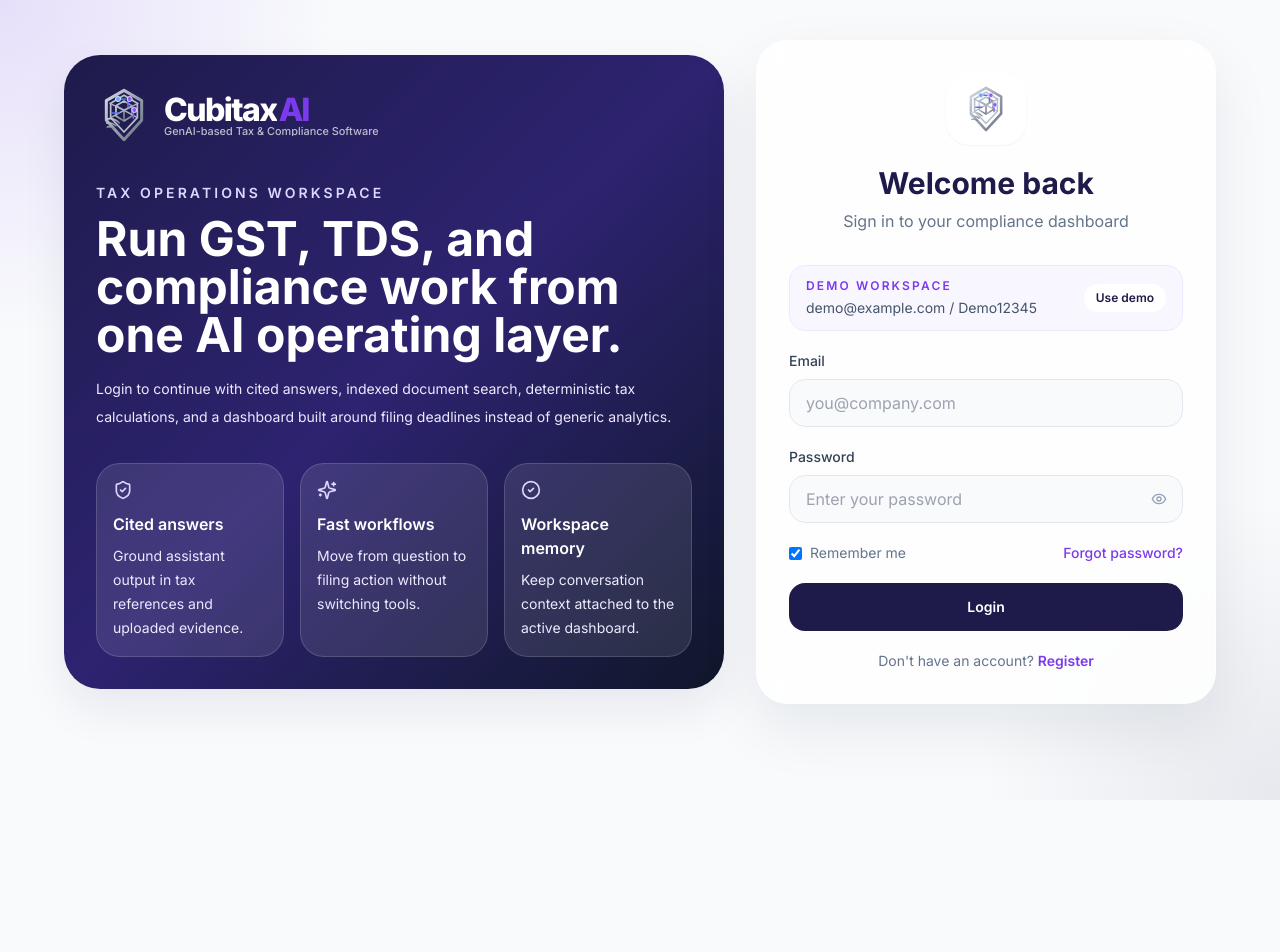
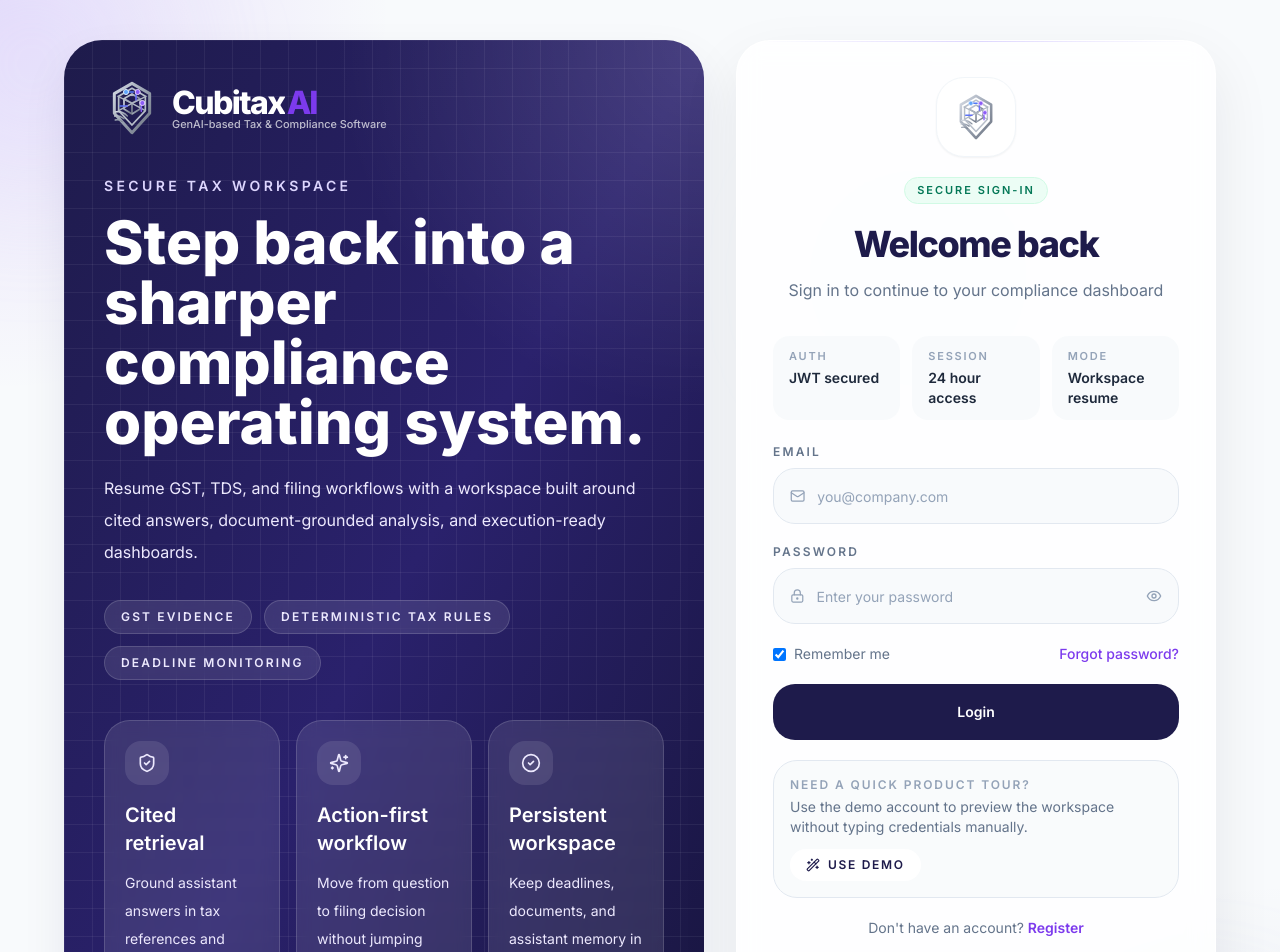
Before and after one commit to Mananagarwal27/cubitaxai, a React (Create React App) app in the folder frontend/: page /login in a window 1280 px wide. Shown: the top 952 px of the page. Before the commit the page ends 800 px from the top, so only its background shows below. Built offline with nearby package versions, Linux system fonts and the light colour scheme; no server answers.

Commit message:
feat: Revamp LoginForm and LoginPage with enhanced UI elements and improved layout

```diff
--- a/frontend/src/components/auth/LoginForm.jsx
+++ b/frontend/src/components/auth/LoginForm.jsx
@@ -1,4 +1,4 @@
-import { Eye, EyeOff } from "lucide-react";
+import { Eye, EyeOff, LockKeyhole, Mail, Wand2 } from "lucide-react";
 import { useState } from "react";
 import { Link } from "react-router-dom";
 
@@ -41,58 +41,46 @@
 
   return (
     <form onSubmit={handleSubmit} className="space-y-5">
-      <div className="rounded-2xl border border-violet-100 bg-violet-50/70 px-4 py-3">
-        <div className="flex flex-wrap items-center justify-between gap-3">
       <div>
-            <p className="text-xs font-semibold uppercase tracking-[0.18em] text-brand-accent">Demo workspace</p>
-            <p className="mt-1 text-sm text-slate-600">
-              {DEMO_CREDENTIALS.email} / {DEMO_CREDENTIALS.password}
-            </p>
-          </div>
-          <button
-            type="button"
-            onClick={applyDemoCredentials}
-            className="rounded-full bg-white px-3 py-1.5 text-xs font-semibold text-brand-primary transition hover:text-brand-accent"
-          >
-            Use demo
-          </button>
-        </div>
-      </div>
-
-      <div>
-        <label className="mb-2 block text-sm font-medium text-slate-700">Email</label>
+        <label className="mb-2 block text-xs font-semibold uppercase tracking-[0.18em] text-slate-500">Email</label>
+        <div className="group flex h-14 items-center rounded-[22px] border border-slate-200 bg-slate-50/90 px-4 transition focus-within:border-violet-300 focus-within:bg-white focus-within:shadow-[0_0_0_4px_rgba(124,58,237,0.08)]">
+          <Mail className="h-4 w-4 text-slate-400 transition group-focus-within:text-brand-accent" />
           <input
             type="email"
             autoComplete="email"
             required
             value={values.email}
             onChange={(event) => setValues((current) => ({ ...current, email: event.target.value }))}
-          className="h-12 w-full rounded-2xl border border-slate-200 bg-slate-50 px-4 outline-none transition focus:border-violet-300 focus:bg-white"
+            className="h-full w-full bg-transparent px-3 text-sm text-slate-800 outline-none placeholder:text-slate-400"
             placeholder="you@company.com"
           />
         </div>
+      </div>
+
       <div>
-        <label className="mb-2 block text-sm font-medium text-slate-700">Password</label>
-        <div className="relative">
+        <label className="mb-2 block text-xs font-semibold uppercase tracking-[0.18em] text-slate-500">Password</label>
+        <div className="group flex h-14 items-center rounded-[22px] border border-slate-200 bg-slate-50/90 px-4 transition focus-within:border-violet-300 focus-within:bg-white focus-within:shadow-[0_0_0_4px_rgba(124,58,237,0.08)]">
+          <LockKeyhole className="h-4 w-4 text-slate-400 transition group-focus-within:text-brand-accent" />
           <input
             type={showPassword ? "text" : "password"}
             autoComplete="current-password"
             required
             value={values.password}
             onChange={(event) => setValues((current) => ({ ...current, password: event.target.value }))}
-            className="h-12 w-full rounded-2xl border border-slate-200 bg-slate-50 px-4 pr-12 outline-none transition focus:border-violet-300 focus:bg-white"
+            className="h-full w-full bg-transparent px-3 text-sm text-slate-800 outline-none placeholder:text-slate-400"
             placeholder="Enter your password"
           />
           <button
             type="button"
             onClick={() => setShowPassword((current) => !current)}
-            className="absolute right-4 top-1/2 -translate-y-1/2 text-slate-400"
+            className="text-slate-400 transition hover:text-brand-accent"
           >
             {showPassword ? <EyeOff className="h-4 w-4" /> : <Eye className="h-4 w-4" />}
           </button>
         </div>
       </div>
-      <div className="flex items-center justify-between text-sm">
+
+      <div className="flex items-center justify-between gap-3 text-sm">
         <label className="flex items-center gap-2 text-slate-500">
           <input
             type="checkbox"
@@ -102,20 +90,39 @@
           />
           Remember me
         </label>
-        <button type="button" className="font-medium text-brand-accent">
+        <button type="button" className="font-medium text-brand-accent transition hover:text-violet-700">
           Forgot password?
         </button>
       </div>
+
       <button
         type="submit"
         disabled={isLoading}
-        className="flex h-12 w-full items-center justify-center rounded-2xl bg-brand-primary text-sm font-semibold text-white transition hover:bg-slate-900 disabled:cursor-not-allowed disabled:opacity-60"
+        className="flex h-14 w-full items-center justify-center rounded-[22px] bg-brand-primary text-sm font-semibold text-white transition hover:bg-slate-900 disabled:cursor-not-allowed disabled:opacity-60"
       >
         {isLoading ? <span className="h-5 w-5 animate-spin rounded-full border-2 border-white border-t-transparent" /> : "Login"}
       </button>
+
+      <div className="rounded-[24px] border border-slate-200 bg-slate-50/80 px-4 py-4">
+        <div className="flex flex-wrap items-center justify-between gap-3">
+          <div>
+            <p className="text-xs font-semibold uppercase tracking-[0.16em] text-slate-400">Need a quick product tour?</p>
+            <p className="mt-1 text-sm text-slate-500">Use the demo account to preview the workspace without typing credentials manually.</p>
+          </div>
+          <button
+            type="button"
+            onClick={applyDemoCredentials}
+            className="inline-flex items-center gap-2 rounded-full bg-white px-4 py-2 text-xs font-semibold uppercase tracking-[0.14em] text-brand-primary transition hover:text-brand-accent"
+          >
+            <Wand2 className="h-3.5 w-3.5" />
+            Use Demo
+          </button>
+        </div>
+      </div>
+
       <p className="text-center text-sm text-slate-500">
         Don&apos;t have an account?{" "}
-        <Link to="/register" className="font-semibold text-brand-accent">
+        <Link to="/register" className="font-semibold text-brand-accent transition hover:text-violet-700">
           Register
         </Link>
       </p>
--- a/frontend/src/pages/LoginPage.jsx
+++ b/frontend/src/pages/LoginPage.jsx
@@ -1,8 +1,26 @@
 import { motion } from "framer-motion";
-import { CheckCircle2, ShieldCheck, Sparkles } from "lucide-react";
+import { ArrowUpRight, CheckCircle2, ShieldCheck, Sparkles } from "lucide-react";
 
 import LoginForm from "../components/auth/LoginForm";
 import BrandLogo from "../components/common/BrandLogo";
+
+const workflowCards = [
+  {
+    icon: ShieldCheck,
+    title: "Cited retrieval",
+    text: "Ground assistant answers in tax references and uploaded evidence."
+  },
+  {
+    icon: Sparkles,
+    title: "Action-first workflow",
+    text: "Move from question to filing decision without jumping between tools."
+  },
+  {
+    icon: CheckCircle2,
+    title: "Persistent workspace",
+    text: "Keep deadlines, documents, and assistant memory in one place."
+  }
+];
 
 /**
  * Render the login page.
@@ -10,55 +28,114 @@
  */
 export default function LoginPage() {
   return (
-    <div className="page-shell min-h-screen px-4 py-10">
-      <div className="mx-auto grid max-w-6xl gap-8 lg:grid-cols-[1fr_460px] lg:items-center">
-        <motion.div
+    <div className="page-shell relative min-h-screen overflow-hidden px-4 py-8 md:px-6 lg:py-10">
+      <div className="pointer-events-none absolute inset-0 overflow-hidden">
+        <div className="absolute left-[-6rem] top-[-4rem] h-64 w-64 rounded-full bg-violet-200/30 blur-3xl" />
+        <div className="absolute bottom-[-5rem] right-[-3rem] h-72 w-72 rounded-full bg-indigo-200/30 blur-3xl" />
+        <div className="absolute right-[22%] top-[16%] h-40 w-40 rounded-full bg-sky-100/40 blur-3xl" />
+      </div>
+
+      <div className="relative mx-auto grid max-w-6xl gap-8 lg:grid-cols-[1.1fr_480px] lg:items-stretch">
+        <motion.section
           initial={{ opacity: 0, y: 18 }}
           animate={{ opacity: 1, y: 0 }}
-          className="rounded-[36px] bg-gradient-to-br from-brand-primary via-[#2d2370] to-slate-900 p-8 text-white shadow-panel"
+          className="relative overflow-hidden rounded-[38px] bg-gradient-to-br from-brand-primary via-[#2a216c] to-[#17153b] p-8 text-white shadow-panel md:p-10"
         >
+          <div className="absolute inset-0 bg-[radial-gradient(circle_at_top_right,rgba(255,255,255,0.14),transparent_28%),linear-gradient(rgba(255,255,255,0.06)_1px,transparent_1px),linear-gradient(90deg,rgba(255,255,255,0.06)_1px,transparent_1px)] bg-[length:100%_100%,28px_28px,28px_28px]" />
+          <div className="relative">
             <BrandLogo light />
+
             <div className="mt-10 max-w-2xl">
-            <p className="text-sm font-semibold uppercase tracking-[0.22em] text-violet-200">Tax operations workspace</p>
-            <h1 className="mt-3 text-4xl font-bold leading-tight md:text-5xl">
-              Run GST, TDS, and compliance work from one AI operating layer.
+              <p className="text-sm font-semibold uppercase tracking-[0.24em] text-violet-200">Secure tax workspace</p>
+              <h1 className="mt-4 text-4xl font-black leading-[1.02] md:text-6xl">
+                Step back into a sharper compliance operating system.
               </h1>
-            <p className="mt-4 text-sm leading-7 text-violet-100">
-              Login to continue with cited answers, indexed document search, deterministic tax calculations, and a
-              dashboard built around filing deadlines instead of generic analytics.
+              <p className="mt-5 max-w-xl text-base leading-8 text-violet-100">
+                Resume GST, TDS, and filing workflows with a workspace built around cited answers, document-grounded
+                analysis, and execution-ready dashboards.
               </p>
             </div>
 
-          <div className="mt-8 grid gap-4 md:grid-cols-3">
-            {[
-              { icon: ShieldCheck, title: "Cited answers", text: "Ground assistant output in tax references and uploaded evidence." },
-              { icon: Sparkles, title: "Fast workflows", text: "Move from question to filing action without switching tools." },
-              { icon: CheckCircle2, title: "Workspace memory", text: "Keep conversation context attached to the active dashboard." }
-            ].map((item) => {
+            <div className="mt-8 flex flex-wrap gap-3">
+              {["GST evidence", "Deterministic tax rules", "Deadline monitoring"].map((label) => (
+                <span
+                  key={label}
+                  className="rounded-full border border-white/15 bg-white/10 px-4 py-2 text-xs font-semibold uppercase tracking-[0.18em] text-violet-100 backdrop-blur"
+                >
+                  {label}
+                </span>
+              ))}
+            </div>
+
+            <div className="mt-10 grid gap-4 md:grid-cols-3">
+              {workflowCards.map((item) => {
                 const Icon = item.icon;
                 return (
-                <div key={item.title} className="rounded-[24px] border border-white/15 bg-white/10 p-4">
-                  <Icon className="h-5 w-5 text-violet-200" />
-                  <p className="mt-3 font-semibold text-white">{item.title}</p>
-                  <p className="mt-2 text-sm leading-6 text-violet-100">{item.text}</p>
+                  <div
+                    key={item.title}
+                    className="rounded-[26px] border border-white/15 bg-white/10 p-5 backdrop-blur transition hover:bg-white/14"
+                  >
+                    <div className="flex h-11 w-11 items-center justify-center rounded-2xl bg-white/10 text-violet-100">
+                      <Icon className="h-5 w-5" />
+                    </div>
+                    <p className="mt-4 text-xl font-semibold text-white">{item.title}</p>
+                    <p className="mt-3 text-sm leading-7 text-violet-100">{item.text}</p>
                   </div>
                 );
               })}
             </div>
-        </motion.div>
 
-        <motion.div initial={{ opacity: 0, y: 18 }} animate={{ opacity: 1, y: 0 }} className="w-full">
-          <div className="glass-card rounded-[32px] border border-white/70 p-8 shadow-panel">
+            <div className="mt-8 rounded-[28px] border border-white/15 bg-white/8 p-5 backdrop-blur">
+              <div className="flex items-center justify-between gap-4">
+                <div>
+                  <p className="text-xs font-semibold uppercase tracking-[0.2em] text-violet-200">Inside this workspace</p>
+                  <p className="mt-2 text-lg font-semibold text-white">Dashboard, documents, GST, TDS, deadlines, and reports</p>
+                </div>
+                <div className="hidden rounded-full bg-white/10 p-3 text-violet-100 md:block">
+                  <ArrowUpRight className="h-5 w-5" />
+                </div>
+              </div>
+            </div>
+          </div>
+        </motion.section>
+
+        <motion.section
+          initial={{ opacity: 0, y: 18 }}
+          animate={{ opacity: 1, y: 0 }}
+          className="flex w-full"
+        >
+          <div className="glass-card relative w-full rounded-[34px] border border-white/80 p-7 shadow-panel md:p-9">
+            <div className="absolute inset-x-6 top-0 h-px bg-gradient-to-r from-transparent via-violet-200 to-transparent" />
+
             <div className="mb-8 text-center">
-              <div className="mx-auto flex w-fit items-center justify-center rounded-3xl bg-white px-4 py-3 shadow-sm">
+              <div className="mx-auto flex h-20 w-20 items-center justify-center rounded-[28px] border border-slate-100 bg-white shadow-sm">
                 <BrandLogo compact />
               </div>
-              <h1 className="mt-5 text-3xl font-bold text-brand-primary">Welcome back</h1>
-              <p className="mt-2 text-slate-500">Sign in to your compliance dashboard</p>
+              <div className="mt-5 flex justify-center">
+                <span className="rounded-full border border-emerald-100 bg-emerald-50 px-3 py-1 text-[11px] font-semibold uppercase tracking-[0.18em] text-emerald-700">
+                  Secure Sign-In
+                </span>
               </div>
+              <h1 className="mt-5 text-4xl font-black tracking-[-0.04em] text-brand-primary">Welcome back</h1>
+              <p className="mt-3 text-base leading-7 text-slate-500">Sign in to continue to your compliance dashboard</p>
+            </div>
+
+            <div className="mb-6 grid gap-3 sm:grid-cols-3">
+              {[
+                { label: "Auth", value: "JWT secured" },
+                { label: "Session", value: "24 hour access" },
+                { label: "Mode", value: "Workspace resume" }
+              ].map((item) => (
+                <div key={item.label} className="rounded-2xl bg-slate-50/90 px-4 py-3 text-left">
+                  <p className="text-[11px] font-semibold uppercase tracking-[0.16em] text-slate-400">{item.label}</p>
+                  <p className="mt-1 text-sm font-semibold text-slate-800">{item.value}</p>
+                </div>
+              ))}
+            </div>
+
             <LoginForm />
           </div>
-        </motion.div>
+        </motion.section>
       </div>
     </div>
   );
```
Lines whose indentation alone changed are shown as unchanged.
